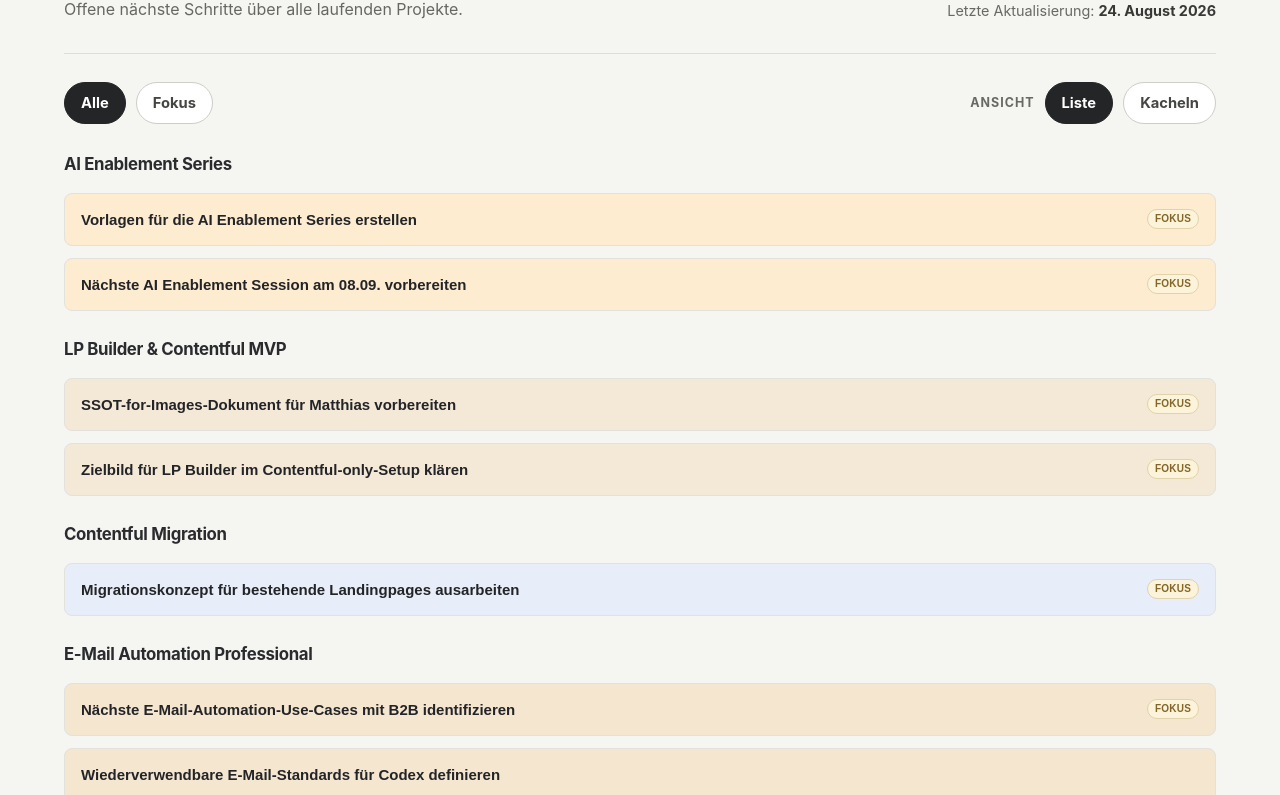
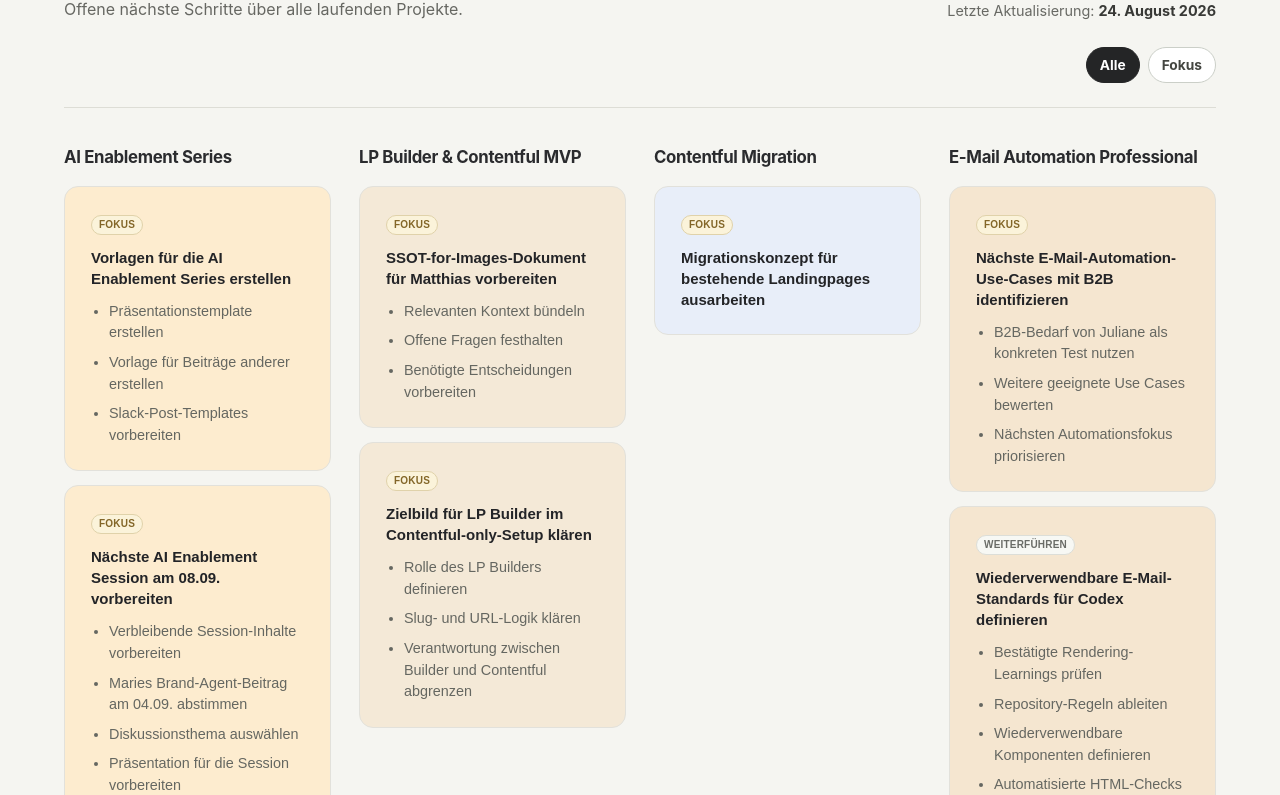
Before and after one commit to scout24-creative-ops/creative-ops, a plain HTML site: page dashboard/index.html in a window 1280 px wide. Shown: the part 149-944 px from the top of the page. Drawn offline with Linux system fonts and the light colour scheme.

Commit message:
Simplify dashboard and align project headers

```diff
--- a/dashboard/app.js
+++ b/dashboard/app.js
@@ -30,13 +30,10 @@
 const errorState = document.querySelector("#error-state");
 const updatedDate = document.querySelector("#updated-date");
 const filterButtons = document.querySelectorAll("[data-filter]");
-const viewButtons = document.querySelectorAll("[data-view]");
-const viewStorageKey = "creative-ops-dashboard-view";
 
 let tasks = [];
 let projectOrder = [];
 let activeFilter = "all";
-let activeView = loadSavedView();
 let projectLabelColors = new Map();
 
 function formatDate(value) {
@@ -101,44 +98,20 @@
   return projectLabelColors.get(name) ?? taskLabelPalette[hashProjectName(name) % taskLabelPalette.length];
 }
 
-function createTaskRow(task) {
-  const row = document.createElement("article");
-  row.className = `task-row task-row--${task.category}`;
-  row.style.setProperty("--project-accent", colorForProject(task.projectName));
-
-  const title = document.createElement("p");
-  title.className = "task-row__title";
-  title.textContent = task.text;
-
-  row.append(title);
-
-  if (task.category === "focus") {
-    const category = document.createElement("span");
-    category.className = "task-row__status task-row__status--focus";
-    category.textContent = categoryLabels.focus;
-    row.append(category);
-  }
-
-  return row;
-}
-
 function createTaskCard(task) {
   const card = document.createElement("article");
   card.className = `task-card task-card--${task.category}`;
   card.style.setProperty("--project-accent", colorForProject(task.projectName));
 
+  const category = document.createElement("span");
+  category.className = `task-card__status task-card__status--${task.category}`;
+  category.textContent = categoryLabels[task.category];
+
   const title = document.createElement("p");
   title.className = "task-card__title";
   title.textContent = task.text;
 
-  card.append(title);
-
-  if (task.category === "focus") {
-    const category = document.createElement("span");
-    category.className = "task-card__status task-card__status--focus";
-    category.textContent = categoryLabels.focus;
-    card.append(category);
-  }
+  card.append(category, title);
 
   if (task.steps.length > 0) {
     const steps = document.createElement("ul");
@@ -155,50 +128,6 @@
   }
 
   return card;
-}
-
-function loadSavedView() {
-  try {
-    const savedView = localStorage.getItem(viewStorageKey);
-    if (savedView === "list" || savedView === "tiles") {
-      return savedView;
-    }
-  } catch (error) {
-    // Ignore storage access errors and fall back to the default view.
-  }
-
-  return "list";
-}
-
-function persistView(view) {
-  try {
-    localStorage.setItem(viewStorageKey, view);
-  } catch (error) {
-    // Ignore storage access errors; the selected view still applies for this session.
-  }
-}
-
-function syncViewControls() {
-  document.body.dataset.view = activeView;
-  board.classList.toggle("task-board--tiles", activeView === "tiles");
-  board.classList.toggle("task-board--list", activeView !== "tiles");
-
-  viewButtons.forEach((button) => {
-    const isActive = button.dataset.view === activeView;
-    button.classList.toggle("is-active", isActive);
-    button.setAttribute("aria-pressed", String(isActive));
-  });
-}
-
-function setView(view) {
-  if (view !== "list" && view !== "tiles") {
-    return;
-  }
-
-  activeView = view;
-  persistView(view);
-  syncViewControls();
-  renderBoard();
 }
 
 function renderBoard() {
@@ -242,7 +171,7 @@
     list.className = "project-section__items";
 
     projectTasks.forEach((task) => {
-      list.append(activeView === "tiles" ? createTaskCard(task) : createTaskRow(task));
+      list.append(createTaskCard(task));
     });
 
     section.append(header, list);
@@ -269,21 +198,15 @@
   button.addEventListener("click", () => setFilter(button.dataset.filter));
 });
 
-viewButtons.forEach((button) => {
-  button.addEventListener("click", () => setView(button.dataset.view));
-});
-
 function buildTasks(projects) {
   const resolvedTasks = [];
-  projects.forEach((project, projectIndex) => {
-    project.tasks.forEach((task, taskIndex) => {
+  projects.forEach((project) => {
+    project.tasks.forEach((task) => {
       resolvedTasks.push({
         text: task.text.trim(),
         category: task.category,
         steps: normalizeTaskSteps(task.steps),
-        projectName: project.name,
-        projectIndex,
-        taskIndex
+        projectName: project.name
       });
     });
   });
@@ -309,13 +232,10 @@
     tasks = buildTasks(projects);
     updatedDate.dateTime = data.updated;
     updatedDate.textContent = formatDate(data.updated);
-    syncViewControls();
     renderBoard();
   } catch (error) {
     errorState.hidden = false;
     console.error(error);
   }
 }
-
-syncViewControls();
 loadDashboard();
--- a/dashboard/index.html
+++ b/dashboard/index.html
@@ -18,20 +18,10 @@
         <p class="updated">Letzte Aktualisierung: <time id="updated-date" datetime="">Wird geladen …</time></p>
       </header>
 
-      <section class="toolbar" aria-label="Projektfilter und Ansicht">
-        <div class="toolbar-group" aria-label="Aufgaben filtern">
-          <div class="filter-group" role="group">
-            <button class="filter-button is-active" type="button" data-filter="all" aria-pressed="true">Alle</button>
-            <button class="filter-button" type="button" data-filter="focus" aria-pressed="false">Fokus</button>
-          </div>
-        </div>
-
-        <div class="toolbar-group toolbar-group--view" aria-label="Ansicht wechseln">
-          <span class="toolbar-label">Ansicht</span>
-          <div class="view-group" role="group">
-            <button class="view-button is-active" type="button" data-view="list" aria-pressed="true">Liste</button>
-            <button class="view-button" type="button" data-view="tiles" aria-pressed="false">Kacheln</button>
-          </div>
+      <section class="toolbar" aria-label="Projektfilter">
+        <div class="filter-group" role="group" aria-label="Aufgaben filtern">
+          <button class="filter-button is-active" type="button" data-filter="all" aria-pressed="true">Alle</button>
+          <button class="filter-button" type="button" data-filter="focus" aria-pressed="false">Fokus</button>
         </div>
       </section>
 
--- a/dashboard/styles.css
+++ b/dashboard/styles.css
@@ -13,52 +13,35 @@
 
 .dashboard-shell { box-sizing: content-box; max-width: 1280px; margin: 0 auto; padding: 56px clamp(20px, 5vw, 72px) 72px; }
 
-.page-header { display: flex; align-items: flex-end; justify-content: space-between; gap: 24px; padding-bottom: 34px; border-bottom: 1px solid #ddddd6; }
+.page-header { display: flex; align-items: flex-end; justify-content: space-between; gap: 24px; padding-bottom: 28px; }
 .eyebrow { margin: 0 0 10px; color: #686964; font-size: .78rem; font-weight: 700; letter-spacing: .08em; text-transform: uppercase; }
 h1 { margin: 0; color: #1e1f20; font-size: clamp(2rem, 4vw, 3.2rem); letter-spacing: -.045em; line-height: 1.05; }
 .subtitle { margin: 13px 0 0; color: #666762; font-size: 1rem; }
 .updated { margin: 0; color: #686964; font-size: .9rem; white-space: nowrap; }
 .updated time { color: #383936; font-weight: 650; }
 
-.toolbar { display: flex; align-items: flex-end; justify-content: space-between; gap: 18px; flex-wrap: wrap; padding: 28px 0 30px; }
-.toolbar-group { display: flex; align-items: center; gap: 10px; flex-wrap: wrap; min-width: 0; }
-.toolbar-group--view { justify-content: flex-end; }
-.toolbar-label { color: #686964; font-size: .78rem; font-weight: 700; letter-spacing: .08em; text-transform: uppercase; white-space: nowrap; }
-.filter-group,
-.view-group { display: flex; flex-wrap: wrap; gap: 10px; }
-.filter-button,
-.view-button { min-height: 42px; padding: 9px 16px; border: 1px solid #cbcfc8; border-radius: 999px; color: #444641; background: #fff; cursor: pointer; font-size: .92rem; font-weight: 650; }
+.toolbar { display: flex; align-items: center; justify-content: flex-end; gap: 18px; padding: 0 0 24px; border-bottom: 1px solid #ddddd6; }
+.filter-group { display: flex; flex-wrap: wrap; justify-content: flex-end; gap: 8px; margin-left: auto; }
+.filter-button { min-height: 36px; padding: 7px 13px; border: 1px solid #cbcfc8; border-radius: 999px; color: #444641; background: #fff; cursor: pointer; font-size: .86rem; font-weight: 650; }
 .filter-button:hover { border-color: #777b74; }
-.view-button:hover { border-color: #777b74; }
-.filter-button.is-active,
-.view-button.is-active { border-color: #242526; color: #fff; background: #242526; }
-.filter-button:focus-visible,
-.view-button:focus-visible { outline: 3px solid #3f76d1; outline-offset: 3px; }
+.filter-button.is-active { border-color: #242526; color: #fff; background: #242526; }
+.filter-button:focus-visible { outline: 3px solid #3f76d1; outline-offset: 3px; }
 
-.task-board { display: flex; flex-direction: column; gap: 28px; }
-.task-board--tiles { display: grid; grid-template-columns: repeat(auto-fit, minmax(220px, 1fr)); gap: 28px; align-items: start; }
+.task-board { display: grid; grid-template-columns: repeat(auto-fit, minmax(220px, 1fr)); gap: 28px; align-items: start; }
 .project-section { min-width: 0; }
-.project-section__header { display: flex; align-items: baseline; justify-content: space-between; gap: 12px; margin: 0 0 18px; }
+.project-section__header { display: flex; align-items: flex-end; justify-content: space-between; gap: 12px; min-height: 3.75rem; margin: 0 0 18px; }
 .project-section__title { margin: 0; color: #2a2b2e; font-size: 1.05rem; font-weight: 700; line-height: 1.25; letter-spacing: -.02em; }
-.project-section__items { display: flex; flex-direction: column; gap: 12px; min-width: 0; }
-.task-board--tiles .project-section__items { gap: 14px; }
-.task-row { display: grid; grid-template-columns: minmax(0, 1fr) auto; grid-template-areas: "title status"; align-items: start; column-gap: 16px; min-width: 0; padding: 15px 16px; border: 1px solid #e2e1db; border-radius: 8px; background: var(--project-accent, #fff); color: #242526; font-family: "Make It Better", Arial, Roboto, sans-serif; font-size: 12px; font-weight: 400; line-height: 18px; }
-.task-row--continue,
-.task-row--waiting { grid-template-columns: minmax(0, 1fr); grid-template-areas: "title"; }
-.task-row__title { grid-area: title; min-width: 0; margin: 0; color: #232427; font-size: 15px; line-height: 21px; font-weight: 700; overflow-wrap: anywhere; }
-.task-row__status { grid-area: status; justify-self: end; margin: 0; padding: 1px 7px; border: 1px solid transparent; border-radius: 999px; color: #71746f; background: #fafafa; font-size: 10px; line-height: 16px; font-weight: 700; letter-spacing: .02em; text-transform: uppercase; white-space: nowrap; }
-.task-row__status--focus { border-color: #e0d2aa; color: #836628; background: #fbf3da; }
-.task-row--waiting { border-color: #dcdcd6; background: linear-gradient(rgba(243, 243, 239, 0.55), rgba(243, 243, 239, 0.55)), var(--project-accent, #fff); }
-.task-row--waiting .task-row__title { color: #4c4d48; }
-.task-card { display: flex; flex-direction: column; gap: 16px; min-width: 0; padding: 28px 26px 24px; border: 1px solid #e2e1db; border-radius: 14px; background: var(--project-accent, #fff); color: #242526; font-family: "Make It Better", Arial, Roboto, sans-serif; font-size: 12px; font-weight: 400; line-height: 18px; width: 100%; }
+.project-section__items { display: flex; flex-direction: column; gap: 14px; min-width: 0; }
+.task-card { display: flex; flex-direction: column; gap: 12px; min-width: 0; padding: 28px 26px 24px; border: 1px solid #e2e1db; border-radius: 14px; background: var(--project-accent, #fff); color: #242526; font-family: "Make It Better", Arial, Roboto, sans-serif; font-size: 12px; font-weight: 400; line-height: 18px; width: 100%; }
+.task-card__status { align-self: flex-start; margin: 0; padding: 1px 7px; border: 1px solid #dcded8; border-radius: 999px; color: #6a6c67; background: #f7f8f4; font-size: 10px; line-height: 16px; font-weight: 700; letter-spacing: .02em; text-transform: uppercase; white-space: nowrap; }
+.task-card__status--focus { border-color: #e0d2aa; color: #836628; background: #fbf3da; }
+.task-card__status--waiting { border-color: #d7d9d3; color: #5f625d; background: #f4f5f1; }
+.task-card__status--continue { border-color: #dcded8; color: #6a6c67; background: #f7f8f4; }
 .task-card__title { margin: 0; color: #232427; font-size: 15px; line-height: 21px; font-weight: 700; overflow-wrap: anywhere; }
-.task-card__status { align-self: flex-start; margin: 0; padding: 1px 7px; border: 1px solid transparent; border-radius: 999px; color: #71746f; background: #fafafa; font-size: 10px; line-height: 16px; font-weight: 700; letter-spacing: .02em; text-transform: uppercase; white-space: nowrap; }
-.task-card__status--focus { border-color: #e0d2aa; color: #836628; background: #fbf3da; }
 .task-card--waiting { border-color: #dcdcd6; background: linear-gradient(rgba(243, 243, 239, 0.55), rgba(243, 243, 239, 0.55)), var(--project-accent, #fff); }
 .task-card--waiting .task-card__title { color: #4c4d48; }
 .task-card__steps { margin: 0; padding: 0 0 0 18px; color: #656761; display: grid; gap: 8px; font-size: 0.9rem; line-height: 1.5; }
 .task-card__step { margin: 0; }
-.empty-column { margin: 0; padding: 6px 4px; color: #888b86; font-size: 12px; line-height: 18px; font-style: italic; }
 .empty-state, .error-state { margin: 10px 0; padding: 24px; border: 1px dashed #bec1ba; border-radius: 12px; color: #5d5f59; text-align: center; }
 .error-state { border-color: #9a5751; color: #743a35; }
 
@@ -67,23 +50,11 @@
   .dashboard-shell { padding-top: 34px; }
   .page-header { align-items: flex-start; flex-direction: column; padding-bottom: 26px; }
   .updated { white-space: normal; }
-  .toolbar { padding: 22px 0 24px; }
-  .toolbar-group { align-items: flex-start; }
-  .toolbar-group--view { justify-content: flex-start; }
-  .filter-group,
-  .view-group { gap: 8px; }
-  .filter-button,
-  .view-button { padding-inline: 13px; }
+  .toolbar { padding-bottom: 20px; }
+  .filter-group { gap: 8px; }
+  .filter-button { padding-inline: 12px; }
   .task-board { gap: 18px; }
-  .project-section__header { margin-bottom: 10px; }
-  .task-row { grid-template-columns: minmax(0, 1fr) auto; grid-template-areas: "title status"; column-gap: 10px; row-gap: 4px; padding: 14px 14px; }
-  .task-row--continue,
-  .task-row--waiting { grid-template-columns: minmax(0, 1fr); grid-template-areas: "title"; }
-  .task-row__status { justify-self: end; }
-  .task-row--continue .task-row__status,
-  .task-row--waiting .task-row__status { display: none; }
-  .task-board--tiles { grid-template-columns: repeat(auto-fit, minmax(220px, 1fr)); gap: 20px; }
-  .project-section__header { margin-bottom: 14px; }
+  .project-section__header { min-height: 0; margin-bottom: 14px; }
   .task-card { padding: 24px 20px 20px; border-radius: 12px; gap: 12px; }
   .task-card__title { font-size: 14px; line-height: 20px; }
   .task-card__steps { gap: 6px; font-size: 0.86rem; }
```
